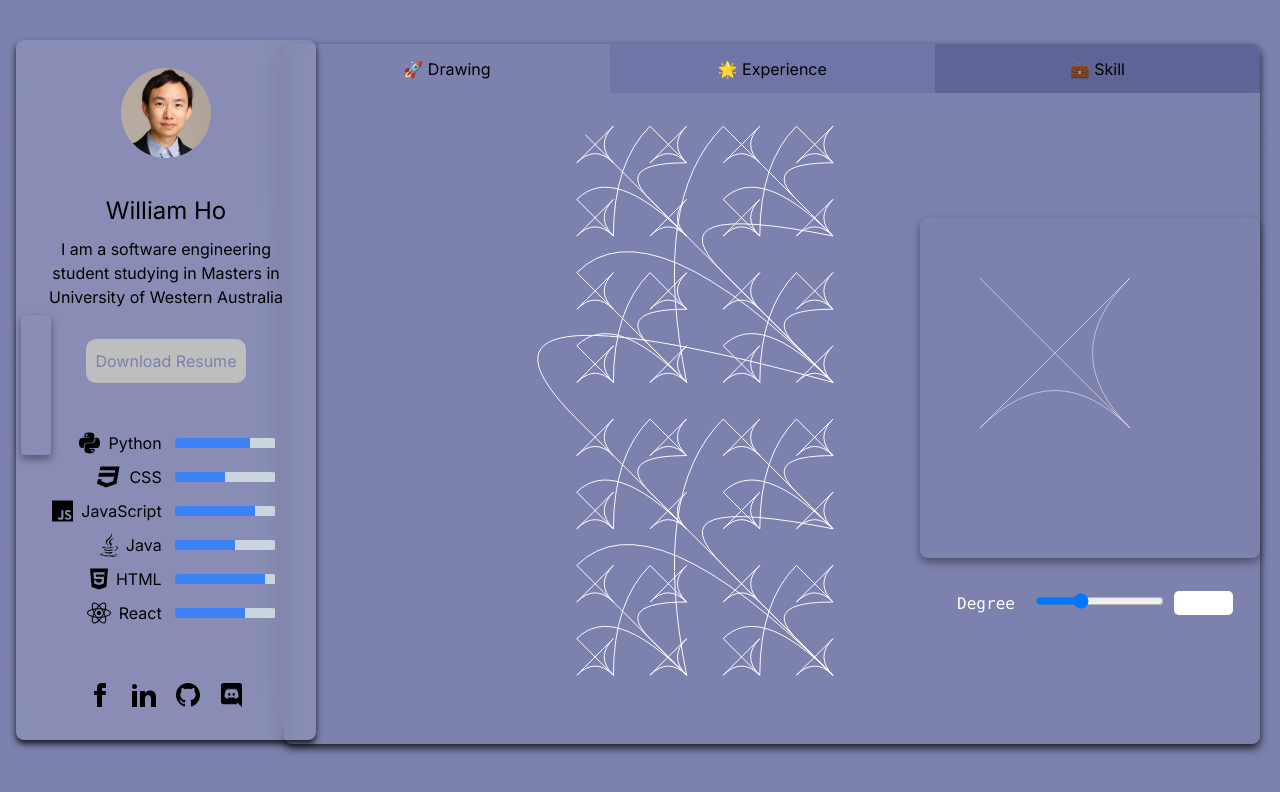
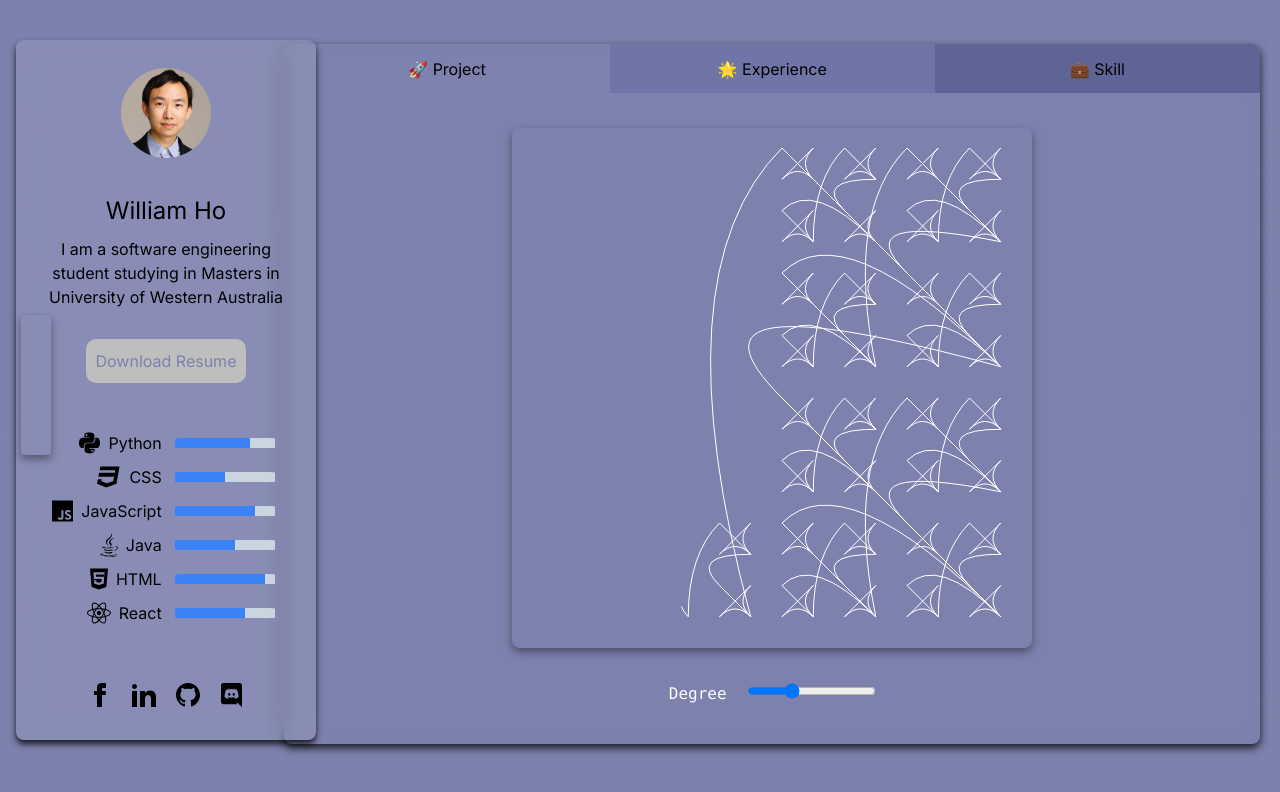
Before and after one commit to Will-H007/Fish-Pond, a Next.js app in the folder portfolio/: page /information in a window 1280 px wide. Shown: the top 792 px of the page. Built offline with nearby package versions, Linux system fonts and the light colour scheme.

Commit message:
viewbox?

```diff
--- a/portfolio/component/Second_page/navbar.tsx
+++ b/portfolio/component/Second_page/navbar.tsx
@@ -3,7 +3,7 @@ import React, { useState } from 'react';
 
 const initialItems = [
 
-  { id: 'about me', color: 'transparent', label: '🚀 Drawing'  },
+  { id: 'about me', color: 'transparent', label: '🚀 Project'  },
 
   { id: 'experience', color: '#7075a7', label: '🌟 Experience' },
 
--- a/portfolio/component/fractal/fractal.tsx
+++ b/portfolio/component/fractal/fractal.tsx
@@ -21,7 +21,7 @@ interface FractalProps {
   ) => FractalPoint[];
 }
 
-const Fractal: React.FC<FractalProps> = ({ degree, area = 600, startingPoint = { x: 0, y: 0 }, generateFractal }) => {
+const Fractal: React.FC<FractalProps> = ({ degree, area = 500, startingPoint = { x: 0, y: 0 }, generateFractal }) => {
 
   const defaultGenerateFractal = (
     level: number,
@@ -111,7 +111,7 @@ const Fractal: React.FC<FractalProps> = ({ degree, area = 600, startingPoint = {
         width: '100%',
       }}
     >
-      <svg width="100%" height="100%" viewBox={`0 0 ${area} ${area}`}>
+      <svg width="100%" height="100%" viewBox={`0 0 ${area} ${area}`} preserveAspectRatio="xMidYMid meet">
         <motion.path
           style={{
             stroke: 'white',
@@ -120,7 +120,7 @@ const Fractal: React.FC<FractalProps> = ({ degree, area = 600, startingPoint = {
           }}
           d={getPathData()}
           initial={{ pathLength: 0 }}
-          animate={{ pathLength: 1 }}
+          animate={{ pathLength: 1.1 }}
           transition={{
             type: 'tween',
             ease: 'easeInOut',
--- a/portfolio/component/tabs/projects/controls.tsx
+++ b/portfolio/component/tabs/projects/controls.tsx
@@ -20,14 +20,6 @@ const Input: React.FC<InputProps> = ({ value, children, set, min = 2, max = 8 })
         onChange={(e) => set(parseFloat(e.target.value))}
         style={{margin:"10px"}}
       />
-      <input
-        type="number"
-        value={value}
-        min={min}
-        max={max}
-        onChange={(e) => set(parseFloat(e.target.value) || 0)}
-        style={{borderRadius:"5px"}}
-      />
     </label>
   );
 };
--- a/portfolio/component/tabs/projects/customization.tsx
+++ b/portfolio/component/tabs/projects/customization.tsx
@@ -9,15 +9,13 @@ interface CustomizationProps {
 }
 
 const Customization: React.FC<CustomizationProps> = ({ degree, setDegree }) => {
-  const containerSize = 300;
-  const previewSize = containerSize - 40; // Adjust for padding
+  const containerSize = 500;
 
   return (
-    <div style={{ display: "flex", flexDirection: "column", justifyContent: "center", color: "white", alignItems: "center", height: "100%", gap: "25px" }}>
-      <div style={{ position: "relative", padding: "20px", borderRadius: '8px', boxShadow: '0 4px 8px rgba(0, 0, 0, 0.4)' }}>
+    <div style={{ display: "flex", flexDirection: "column", justifyContent: "center", color: "white", alignItems: "center", height: "100%", width:"100%",gap: "25px" }}>
+      <div style={{ position: "relative", padding: "10px", borderRadius: '8px', boxShadow: '0 4px 8px rgba(0, 0, 0, 0.4)' }}>
         <div style={{ height: `${containerSize}px`, width: `${containerSize}px`, overflow: 'hidden', borderRadius: '8px' }}>
-        <TreeFractal level={1} x={80} y={80} size={600} />
-
+        <TreeFractal level={degree} x={10} y={10} size={containerSize} />
         </div>
       </div>
 
--- a/portfolio/component/tabs/projects/projects.tsx
+++ b/portfolio/component/tabs/projects/projects.tsx
@@ -9,11 +9,9 @@ const Player: React.FC = () => {
   return (
     <div style={{ display: "flex", justifyContent: "center", alignItems: "center", height: "100%", width: "100%", gap: "50px" }}>
       <div style={{ display: "flex", alignItems: "center", flexDirection: "column", height: "600px", width: "600px", gap: "5px" }}>
-        {/* Pass the tree fractal function to the Fractal component */}
-        <TreeFractal level={4} x={0} y={0} size={600} />
+        <Customization degree={degree} setDegree={setDegree} />
+      </div>
 
-      </div>
-      <Customization degree={degree} setDegree={setDegree} />
     </div>
   );
 };
```
